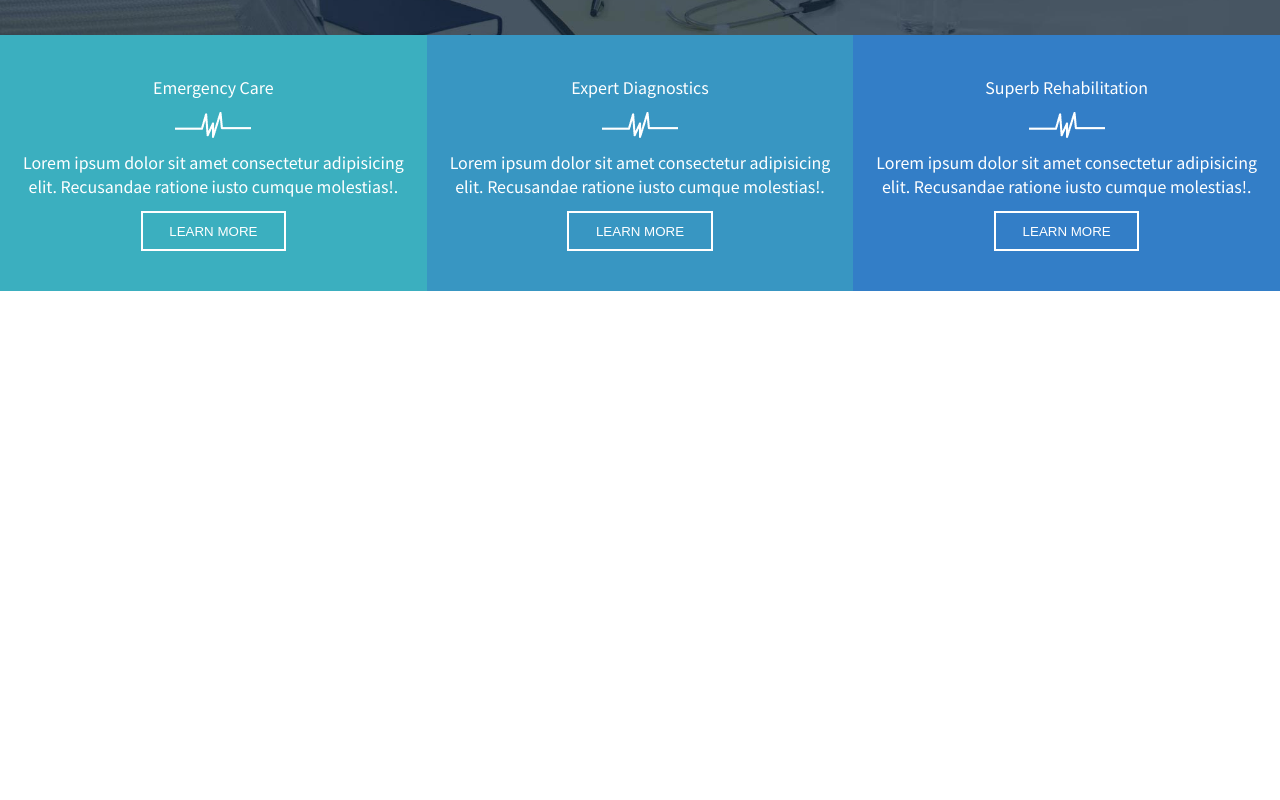
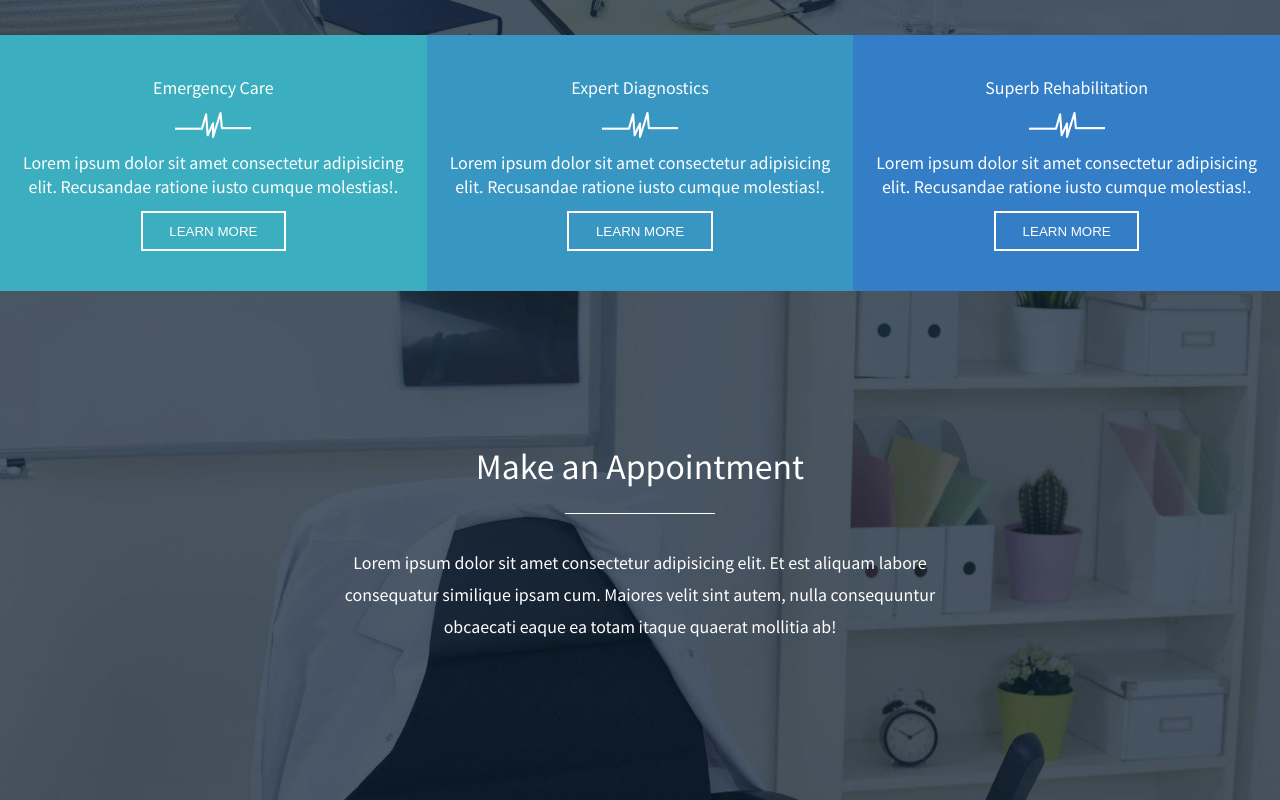
Before and after one commit to alessandroamormino/proj-html-vuejs, a Vue app: page / in a window 1280 px wide. Shown: the part 4462-5262 px from the top of the page. Before the commit the page ends 4753 px from the top, so only its background shows below. Built offline with nearby package versions, Linux system fonts and the light colour scheme.

Commit message:
feat: info appointment

```diff
--- a/src/components/MainAppointment.vue
+++ b/src/components/MainAppointment.vue
@@ -6,5 +6,56 @@ export default {
   }
 }
 </script>
-<template></template>
-<style lang="scss" scoped></style>
+<template>
+  <!-- Appointment section -->
+  <div class="appointment">
+    <div class="info">
+      <h2>Make an Appointment</h2>
+      <div class="separator"></div>
+      <p>Lorem ipsum dolor sit amet consectetur adipisicing elit. Et est aliquam labore consequatur similique ipsam cum.
+        Maiores velit sint autem, nulla consequuntur obcaecati eaque ea totam itaque quaerat mollitia ab!</p>
+    </div>
+  </div>
+</template>
+<style lang="scss" scoped>
+@use '../scss/variables.scss' as *;
+@use '../scss/mixin.scss' as *;
+
+.appointment {
+  @include flexColumn();
+  // flex
+
+  padding: 150px 0;
+  line-height: 2em;
+  color: #fff;
+  // background
+  background-color: #fff;
+  background-image: url('/images/paralax-bg-tour-facilities.jpg');
+  background-repeat: no-repeat;
+  background-size: cover;
+
+  .info {
+    @include flexColumn();
+    gap: 1em;
+    // flex
+
+    width: 600px;
+    text-align: center;
+
+    &>* {
+      margin: 8px 0;
+    }
+
+    h2 {
+      font-size: 2em;
+      font-weight: 400;
+    }
+
+    .separator {
+      width: 150px;
+      height: 1px;
+      background-color: #fff;
+    }
+  }
+}
+</style>
```
